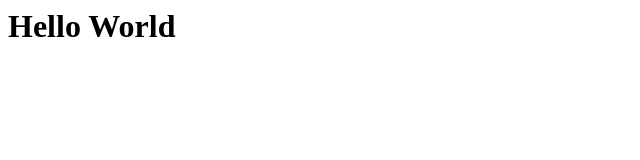
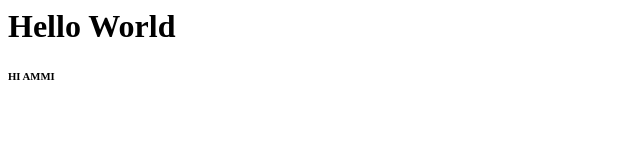
Before and after one commit to amrutha5699/amrutha, a plain HTML site: page index.html in a window 1280 px wide. Shown: the full height of the page, 0-640 px from the left. Drawn offline with Linux system fonts and the light colour scheme.

Commit message:
Update index.html

```diff
--- a/index.html
+++ b/index.html
@@ -3,5 +3,6 @@
 </head>
 <body>
 <h1>Hello World<h1>
+  <h6> HI AMMI <h6>
 </body>
 </html>
```
